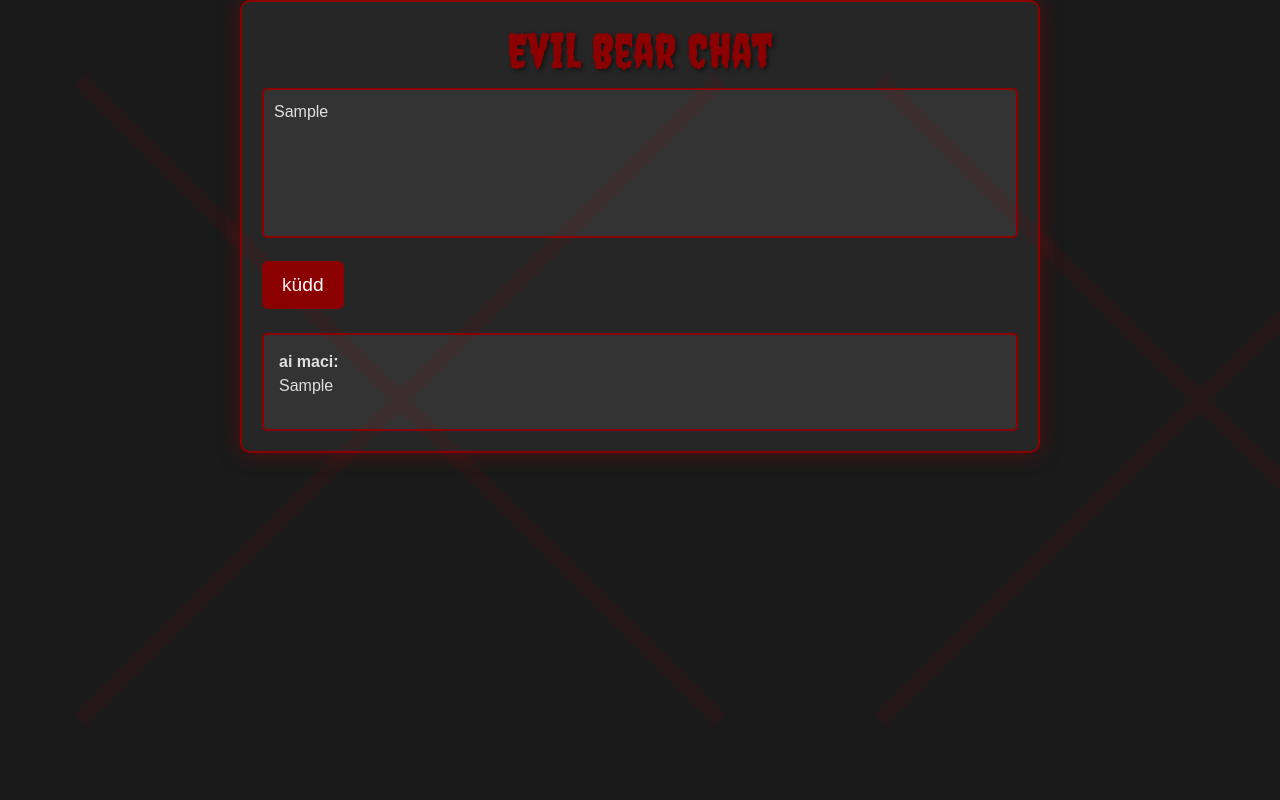
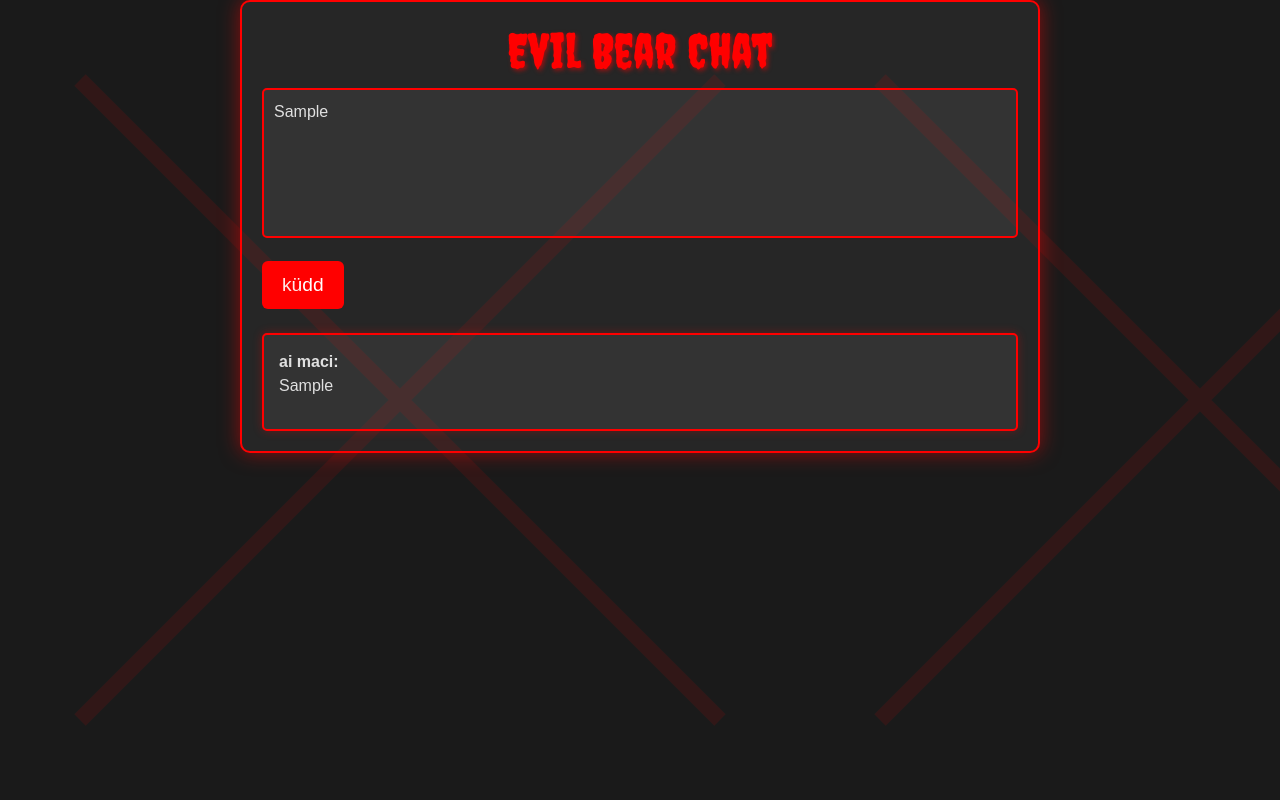
Before and after one commit to baromdoboz/test01, a Flask app: template templates/test2.html in a window 1280 px wide. Run offline with Flask 3, Linux system fonts and the light colour scheme; the template is opened without the code that fills it: most values are stand-ins (such as "Sample title", 1, 10 or a date in 2020).

Commit message:
Update test2.html

```diff
--- a/templates/test2.html
+++ b/templates/test2.html
@@ -8,6 +8,7 @@
     <link href="https://cdn.jsdelivr.net/npm/bootstrap@5.3.0/dist/css/bootstrap.min.css" rel="stylesheet">
     <!-- Custom Evil Bear CSS -->
     <style>
+/* Base styles */
 body {
     background-color: #1a1a1a; /* Dark background */
     color: #e0e0e0; /* Light text */
@@ -20,16 +21,16 @@
     padding: 20px;
     background-color: #262626; /* Slightly lighter dark container */
     border-radius: 10px;
-            border: 2px solid #8b0000; /* Dark red border */
-            box-shadow: 0 0 20px rgba(139, 0, 0, 0.5); /* Glow effect */
+    border: 2px solid #ff0000; /* Bright red border */
+    box-shadow: 0 0 20px rgba(255, 0, 0, 0.5); /* Red glow effect */
 }
 
 h1 {
-            color: #8b0000; /* Dark red */
+    color: #ff0000; /* Bright red */
     text-align: center;
     font-family: 'Creepster', cursive; /* Spooky font */
     font-size: 3rem;
-            text-shadow: 2px 2px 4px rgba(0, 0, 0, 0.5);
+    text-shadow: 2px 2px 4px rgba(255, 0, 0, 0.5); /* Red text shadow */
 }
 
 textarea {
@@ -38,7 +39,7 @@
     padding: 10px;
     background-color: #333333; /* Dark textarea */
     color: #e0e0e0; /* Light text */
-            border: 2px solid #8b0000; /* Dark red border */
+    border: 2px solid #ff0000; /* Bright red border */
     border-radius: 5px;
     resize: none;
 }
@@ -46,28 +47,30 @@
 textarea:focus {
     outline: none;
     border-color: #ff4500; /* Brighter red on focus */
-            box-shadow: 0 0 10px rgba(255, 69, 0, 0.5); /* Glow effect */
+    box-shadow: 0 0 10px rgba(255, 69, 0, 0.5); /* Red glow effect */
 }
 
 .btn-primary {
-            background-color: #8b0000; /* Dark red button */
+    background-color: #ff0000; /* Bright red button */
     border: none;
     padding: 10px 20px;
     font-size: 1.2rem;
-            transition: background-color 0.3s ease;
+    transition: background-color 0.3s ease, box-shadow 0.3s ease;
 }
 
 .btn-primary:hover {
     background-color: #ff4500; /* Brighter red on hover */
+    box-shadow: 0 0 10px rgba(255, 69, 0, 0.8); /* Red glow effect on hover */
 }
 
 .response {
     margin-top: 20px;
     padding: 15px;
     background-color: #333333; /* Dark response box */
-            border: 2px solid #8b0000; /* Dark red border */
+    border: 2px solid #ff0000; /* Bright red border */
     border-radius: 5px;
     color: #e0e0e0; /* Light text */
+    box-shadow: 0 0 10px rgba(255, 0, 0, 0.3); /* Red glow effect */
 }
 
 .error {
@@ -75,8 +78,26 @@
     margin-top: 20px;
     padding: 10px;
     background-color: #333333; /* Dark error box */
-            border: 2px solid #8b0000; /* Dark red border */
+    border: 2px solid #ff0000; /* Bright red border */
     border-radius: 5px;
+    box-shadow: 0 0 10px rgba(255, 0, 0, 0.3); /* Red glow effect */
+}
+
+/* Loader styling */
+.loader {
+    border: 4px solid #ff0000; /* Bright red */
+    border-top: 4px solid #ff4500; /* Brighter red */
+    border-radius: 50%;
+    width: 40px;
+    height: 40px;
+    animation: spin 1s linear infinite;
+    margin: 20px auto;
+    display: none; /* Hidden by default */
+}
+
+@keyframes spin {
+    0% { transform: rotate(0deg); }
+    100% { transform: rotate(360deg); }
 }
 
 /* Claw mark effect */
```
Lines whose indentation alone changed are shown as unchanged.
